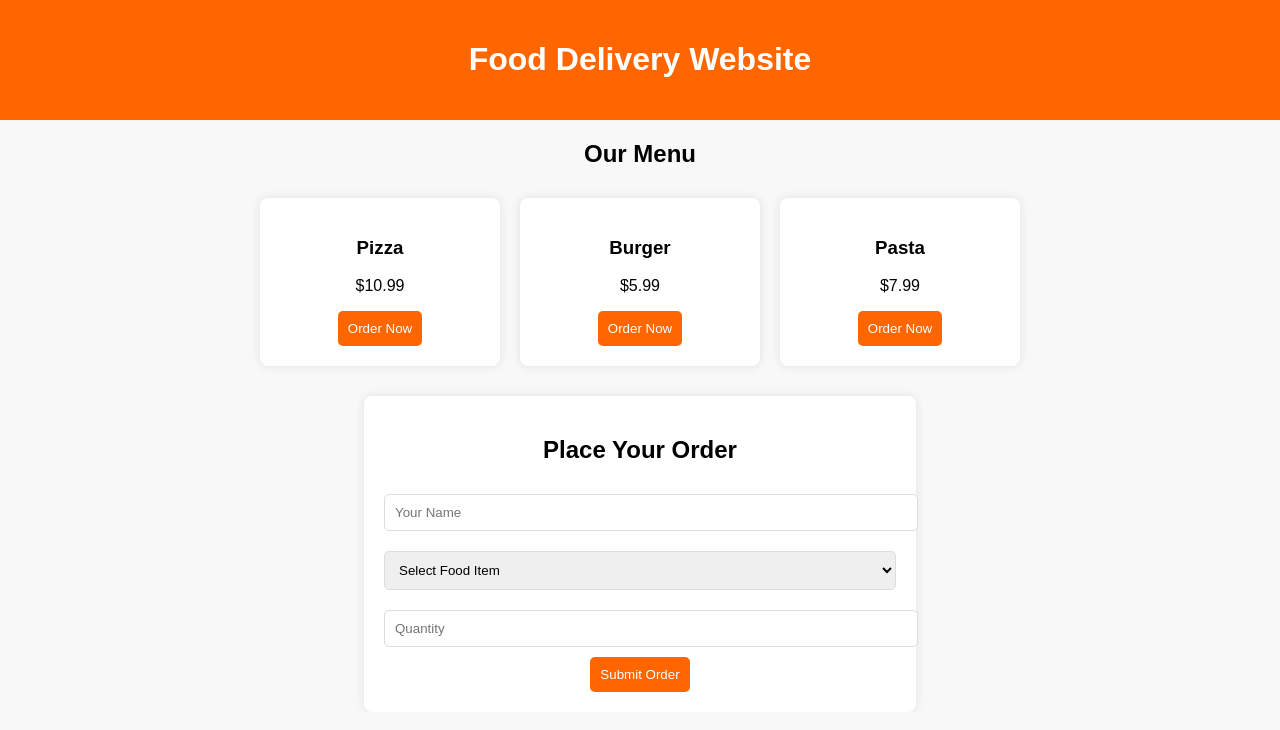
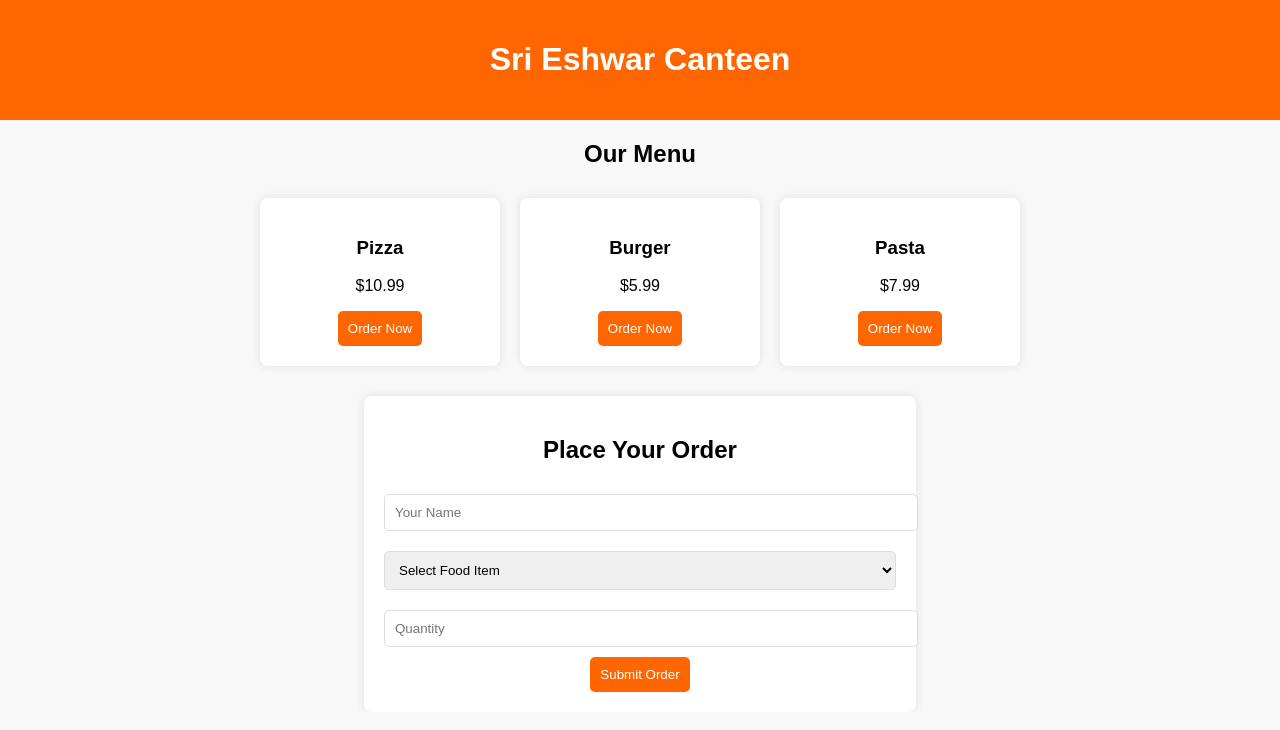
Before and after one commit to vkprince6/SECE, a plain HTML site: page index.html in a window 1280 px wide. Drawn offline with Linux system fonts and the light colour scheme.

Commit message:
Update index.html

```diff
--- a/index.html
+++ b/index.html
@@ -67,7 +67,7 @@
 </head>
 <body>
     <header>
-        <h1>Food Delivery Website</h1>
+        <h1>Sri Eshwar Canteen</h1>
     </header>
     <div class="container">
         <h2>Our Menu</h2>
```
